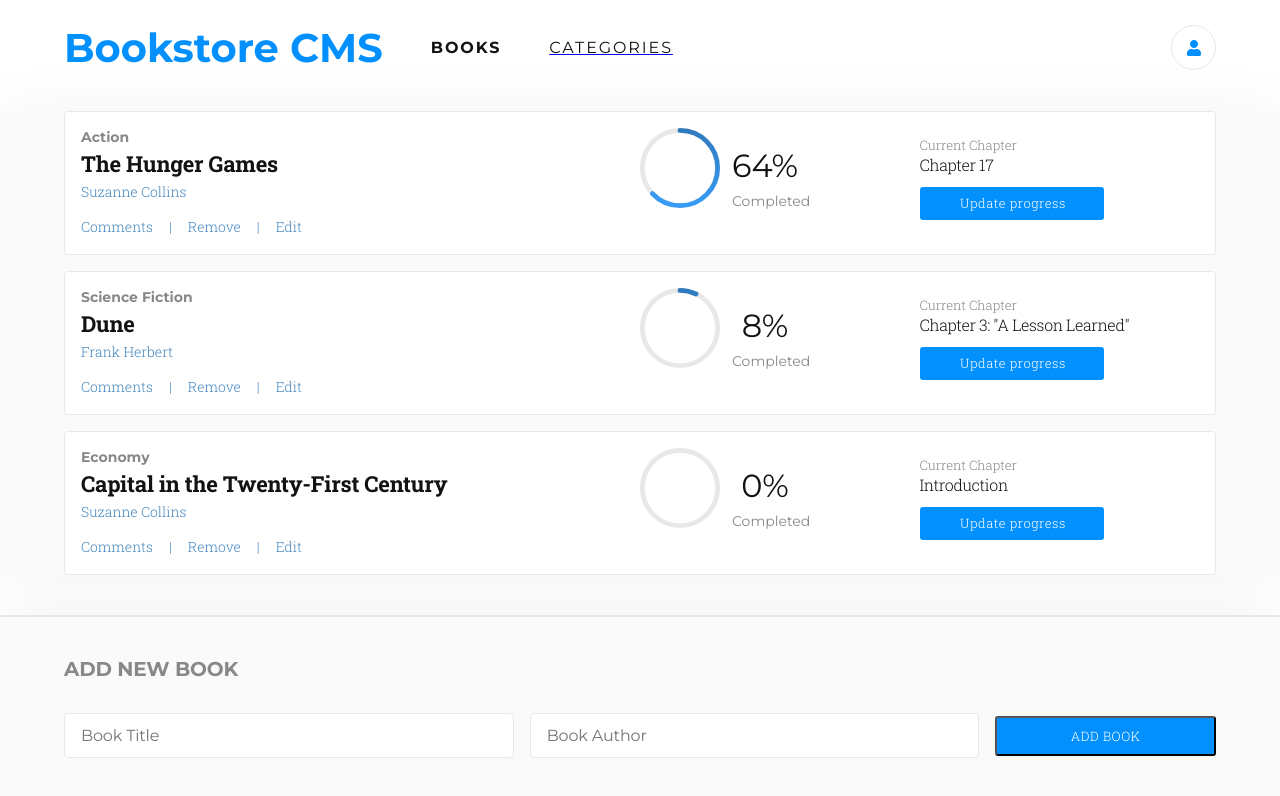
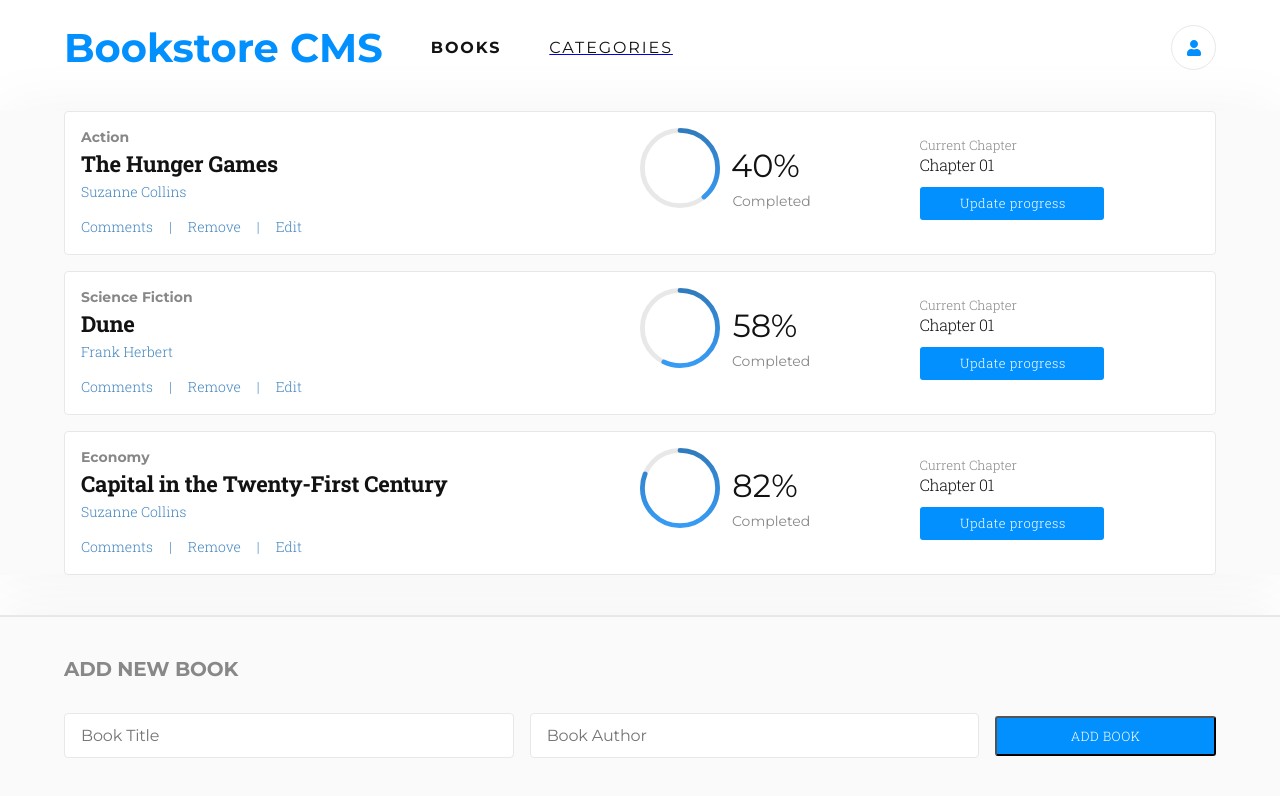
Before and after one commit to mavericksbalitaan/bookstore, a React (Create React App) app: page / in a window 1280 px wide. Shown: the top 796 px of the page. Built offline with nearby package versions, Linux system fonts and the light colour scheme.

Commit message:
Change prop names and generate random numbers

```diff
--- a/src/components/BookCard.js
+++ b/src/components/BookCard.js
@@ -7,7 +7,7 @@ function BookCard({ book }) {
   return (
     <section className="bookCardWrapper">
       <div className="bookCardContainer">
-        <span className="genre">{book.genre}</span>
+        <span className="genre">{book.category}</span>
         <span className="title">{book.title}</span>
         <span className="author">{book.author}</span>
         <div className="options">
@@ -34,7 +34,6 @@ function BookCard({ book }) {
             percent={book.completed}
           />
         </div>
-
         <div className="progressPercent">
           <span className="percentComplete">
             {`${book.completed}%`}
@@ -50,7 +49,7 @@ function BookCard({ book }) {
           Current Chapter
         </span>
         <span className="currentLesson">
-          {book.currentLesson}
+          Chapter 01
         </span>
         <span className="updateProgress">
           Update progress
@@ -65,9 +64,8 @@ BookCard.propTypes = {
     id: PropTypes.string,
     title: PropTypes.string,
     author: PropTypes.string,
-    genre: PropTypes.string,
-    completed: PropTypes.string,
-    currentLesson: PropTypes.string,
+    category: PropTypes.string,
+    completed: PropTypes.number,
   }).isRequired,
 };
 
--- a/src/components/BookList.js
+++ b/src/components/BookList.js
@@ -10,7 +10,7 @@ function BookList(props) {
   } = props;
   return (
     <div className="bookListContainer">
-      {books.map((book) => <BookCard key={book.id} book={book} />)}
+      {books.map((book) => <BookCard key={book.item_id} book={book} />)}
     </div>
   );
 }
@@ -18,11 +18,11 @@ function BookList(props) {
 BookList.propTypes = {
   books: PropTypes.arrayOf(
     PropTypes.shape({
-      id: PropTypes.string,
+      item_id: PropTypes.string,
       title: PropTypes.string,
       author: PropTypes.string,
-      genre: PropTypes.string,
-      completed: PropTypes.string,
+      category: PropTypes.string,
+      completed: PropTypes.number,
     }),
   ).isRequired,
 };
--- a/src/pages/Books.js
+++ b/src/pages/Books.js
@@ -6,28 +6,25 @@ import AddBook from '../components/AddBook';
 function Home() {
   const books = [
     {
-      id: uuidv4(),
+      item_id: uuidv4(),
       title: 'The Hunger Games',
       author: 'Suzanne Collins',
-      genre: 'Action',
-      completed: '64',
-      currentLesson: 'Chapter 17',
+      category: 'Action',
+      completed: Math.floor(Math.random() * 100),
     },
     {
-      id: uuidv4(),
+      item_id: uuidv4(),
       title: 'Dune',
       author: 'Frank Herbert',
-      genre: 'Science Fiction',
-      completed: '8',
-      currentLesson: 'Chapter 3: "A Lesson Learned"',
+      category: 'Science Fiction',
+      completed: Math.floor(Math.random() * 100),
     },
     {
-      id: uuidv4(),
+      item_id: uuidv4(),
       title: 'Capital in the Twenty-First Century',
       author: 'Suzanne Collins',
-      genre: 'Economy',
-      completed: '0',
-      currentLesson: 'Introduction',
+      category: 'Economy',
+      completed: Math.floor(Math.random() * 100),
     },
   ];
   return (
```
